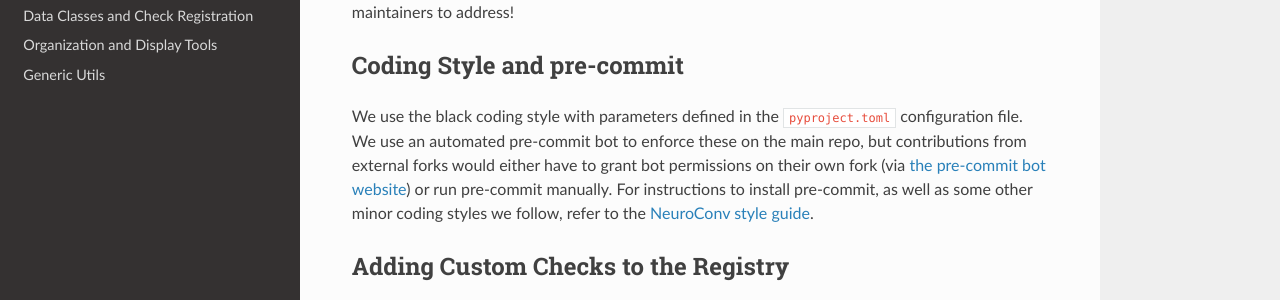
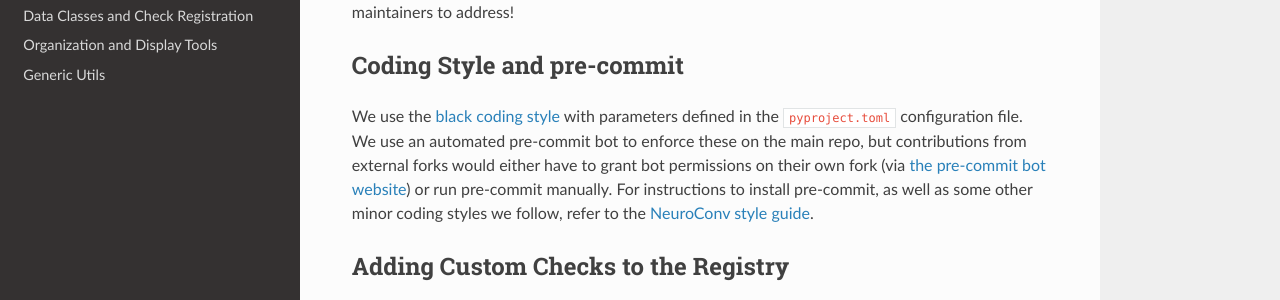
Before and after one commit to NeurodataWithoutBorders/nwbinspector, a Sphinx documentation site: the page built from docs/developer_guide.rst, in a window 1280 px wide and 900 px high. Shown: the part 423-723 px from the top of the window. Built offline with Sphinx 7.4.7 and the Read the Docs theme 2.0.0, drawn with Linux system fonts in a browser that asks for light colours; part of the change alters nothing that is shown.

```diff
--- a/docs/developer_guide.rst
+++ b/docs/developer_guide.rst
@@ -16,7 +16,7 @@ Otherwise feel free to raise a bug report, documentation mistake, or general fea
 Coding Style and pre-commit
 ---------------------------
 
-We use the black coding style with parameters defined in the ``pyproject.toml`` configuration file. We use an automated pre-commit bot to enforce these on the main repo, but contributions from external forks would either have to grant bot permissions on their own fork (via :pre-commit-bot:`the pre-commit bot website <>`) or run pre-commit manually. For instructions to install pre-commit, as well as some other minor coding styles we follow, refer to the :neuroconv-coding-style:`NeuroConv style guide <>`.
+We use the :black-coding-style:`black coding style <>` with parameters defined in the ``pyproject.toml`` configuration file. We use an automated pre-commit bot to enforce these on the main repo, but contributions from external forks would either have to grant bot permissions on their own fork (via :pre-commit-bot:`the pre-commit bot website <>`) or run pre-commit manually. For instructions to install pre-commit, as well as some other minor coding styles we follow, refer to the :neuroconv-coding-style:`NeuroConv style guide <>`.
 
 
 
```
